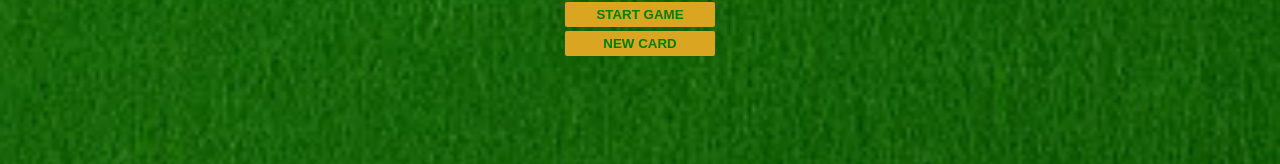
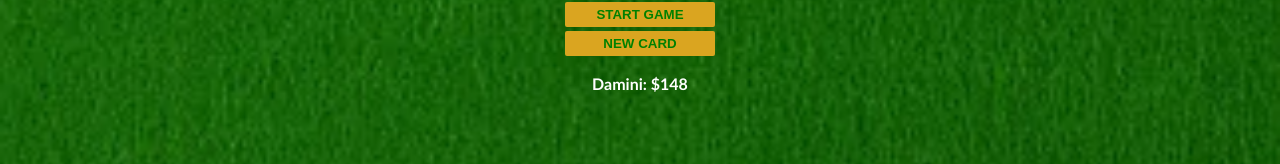
Before and after one commit to GitDbR/Blackjack, a plain HTML site: page index.html in a window 1280 px wide. Shown: the part 187-351 px from the top of the page. Drawn offline with Linux system fonts and the light colour scheme.

Commit message:
Modified files

```diff
--- a/index.html
+++ b/index.html
@@ -15,6 +15,7 @@
     <button onclick="startGame()">START GAME</button>
     <br>
     <button onclick="newCard()">NEW CARD</button>
+    <p id="player-el"></p>
 
 
     <script src="index.js"></script>
--- a/index.js
+++ b/index.js
@@ -1,3 +1,8 @@
+let player = {
+    name: "Damini",
+    chips: 148
+}
+
 let firstCard = getRandomCard()
 let secondCard = getRandomCard()
 let sum = 0
@@ -11,6 +16,9 @@ let messageEl = document.getElementById("message-el")
 let sumEl = document.querySelector("#sum-el")
 let cardsEl = document.getElementById("cards-el")
 let cards = []
+
+let playerEl = document.getElementById("player-el")
+playerEl.textContent = player.name + ": $" + player.chips
 
 function getRandomCard() {
 
```
